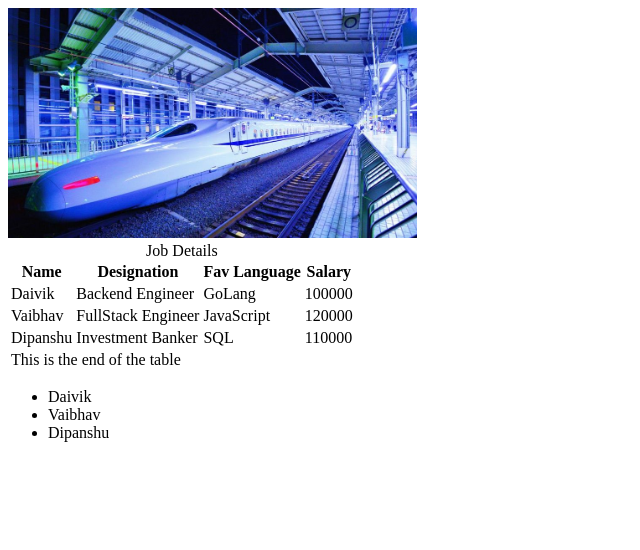
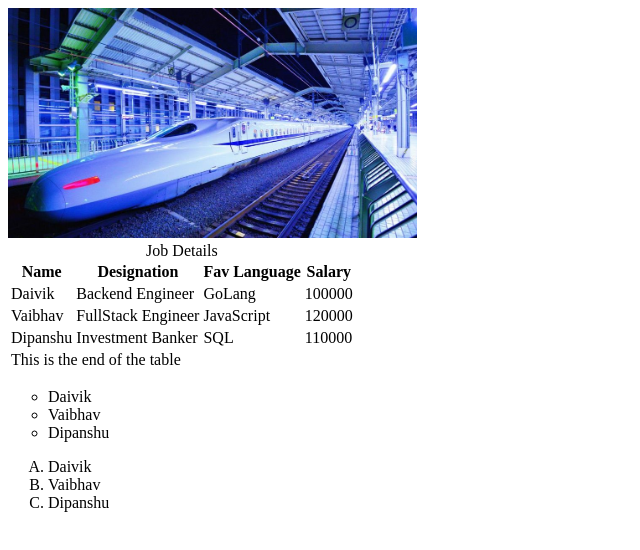
Before and after one commit to daivik-tapase-01/Web-Dev-Course, a plain HTML site: page lecture5/index.html in a window 1280 px wide. Shown: the whole page, without its empty margins (0-640 px from the left). Drawn offline with Linux system fonts and the light colour scheme.

```diff
--- a/lecture5/index.html
+++ b/lecture5/index.html
@@ -48,11 +48,17 @@
         </tfoot>
     </table>
 
-    <ul>
+    <ul type="circle">
         <li>Daivik</li>
         <li>Vaibhav</li>
         <li>Dipanshu</li>
     </ul>
+
+    <ol type="A">
+        <li>Daivik</li>
+        <li>Vaibhav</li>
+        <li>Dipanshu</li>
+    </ol>
     <script src="script.js"></script>
 </body>
 
```
